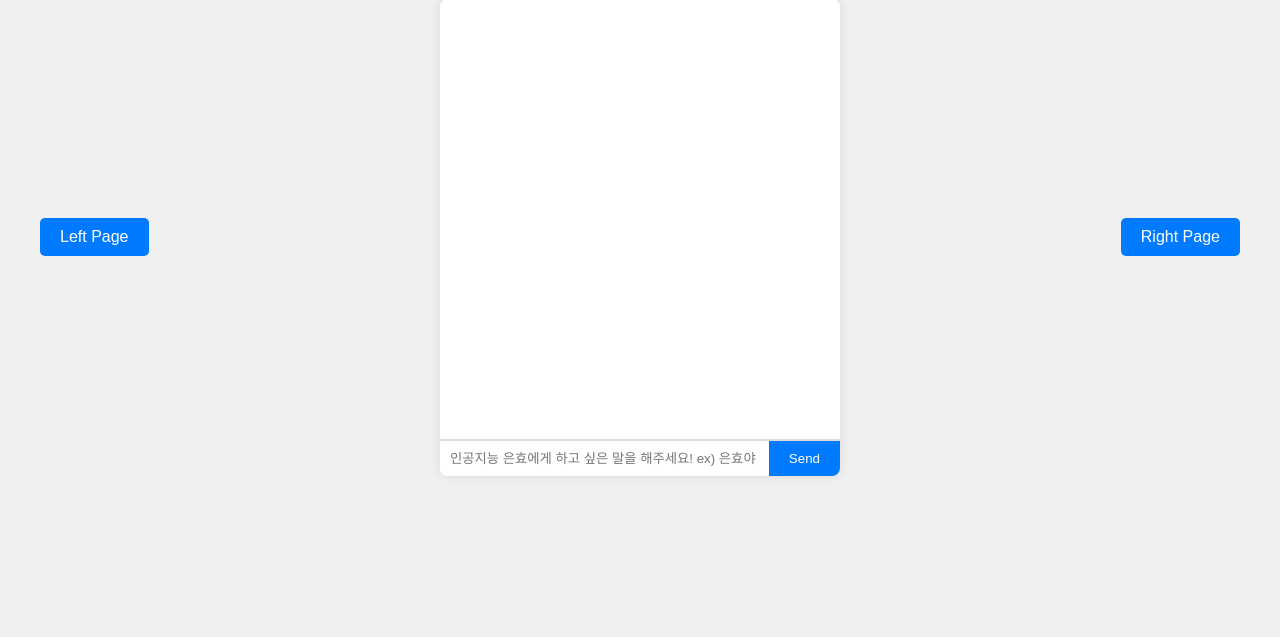
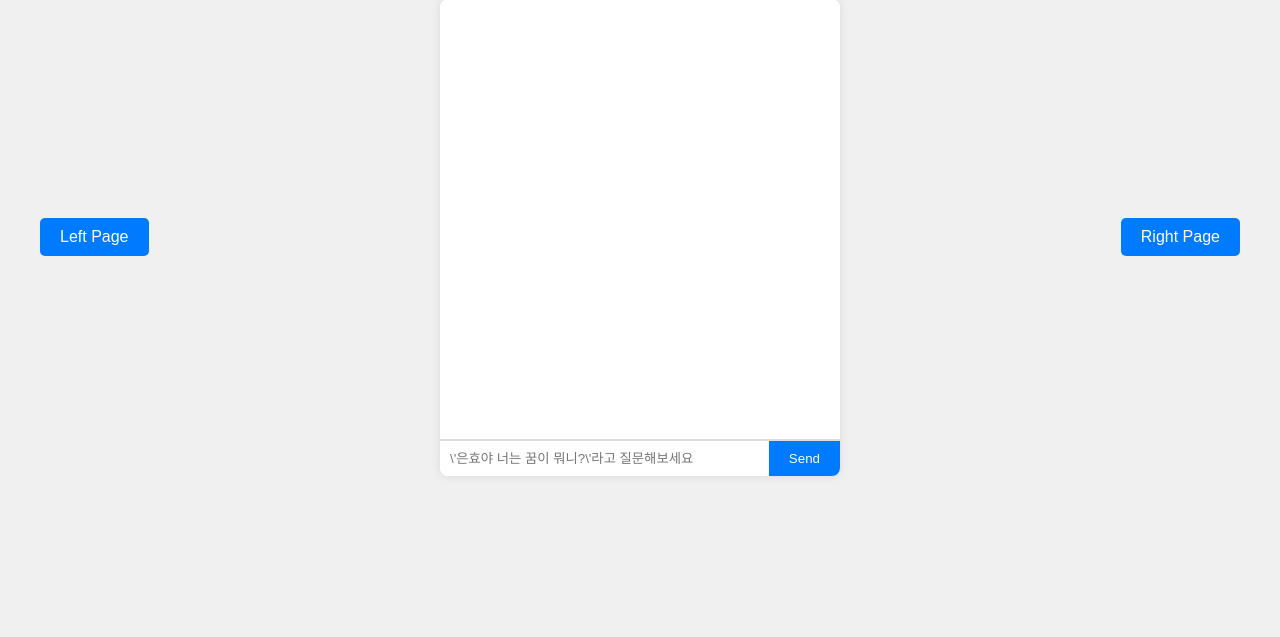
Before and after one commit to acidify04/2024ActFinalAssignment, a Spring Boot app: page /chat/eunhyo in a window 1280 px wide. Shown: the part 163-800 px from the top of the page. Run offline with Spring Boot 4, Linux system fonts and the light colour scheme.

Commit message:
placeholder 수정

```diff
--- a/2024act/2024act/src/main/resources/templates/chat/eunhyo.html
+++ b/2024act/2024act/src/main/resources/templates/chat/eunhyo.html
@@ -107,7 +107,7 @@
 <div id="chat-container">
     <div id="chat-box"></div>
     <div id="input-box">
-        <input type="text" id="user-input" placeholder="인공지능 은효에게 하고 싶은 말을 해주세요! ex) 은효야 너는 언제 태어났니?">
+        <input type="text" id="user-input" placeholder="\'은효야 너는 꿈이 뭐니?\'라고 질문해보세요">
         <button onclick="sendMessage()">Send</button>
     </div>
 </div>
@@ -119,7 +119,7 @@
 
         addMessage(userInput, 'user-message');
 
-        const response = await fetch('/ask', {
+        const response = await fetch('/api/gpt/ask', {
             method: 'POST',
             headers: {
                 'Content-Type': 'application/json'
```
